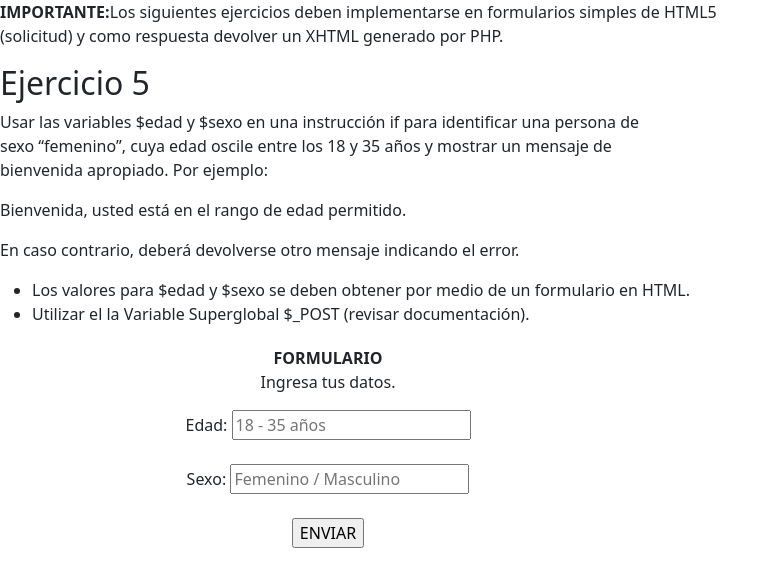
After one commit to Itzel021/tecnologiasweb, a PHP site: page /formulario.html in a window 1280 px wide. The commit adds this page. Shown: the top 587 px of the page, without its empty margins (0-779 px from the left). Run offline with PHP 8.4, Linux system fonts and the light colour scheme.

Commit message:
Práctica 4: Ejercicio 5 completo.

```diff
--- /dev/null
+++ b/practicas/p04/formulario.html
@@ -0,0 +1,50 @@
+<!DOCTYPE html>
+<html lang="en">
+
+<head>
+    <meta charset="UTF-8" />
+    <meta name="viewport" content="width=device-width, initial-scale=1.0" />
+    <link href="https://cdn.jsdelivr.net/npm/bootstrap@5.3.1/dist/css/bootstrap.min.css" rel="stylesheet">
+    <title>Solicitud</title>
+</head>
+
+<body>
+    <p>
+        <strong>IMPORTANTE:</strong>Los siguientes ejercicios deben implementarse
+        en formularios simples de HTML5
+        <br />
+        (solicitud) y como respuesta devolver un XHTML generado por PHP.
+    </p>
+    <h2>Ejercicio 5</h2>
+    <p>
+        Usar las variables $edad y $sexo en una instrucción if para identificar
+        una persona de <br />
+        sexo “femenino”, cuya edad oscile entre los 18 y 35 años y mostrar un
+        mensaje de <br />
+        bienvenida apropiado. Por ejemplo:
+    </p>
+    <p class="sangria">Bienvenida, usted está en el rango de edad permitido.</p>
+    <p>En caso contrario, deberá devolverse otro mensaje indicando el error.</p>
+    <ul>
+        <li>
+            Los valores para $edad y $sexo se deben obtener por medio de un
+            formulario en HTML.
+        </li>
+        <li>
+            Utilizar el la Variable Superglobal $_POST (revisar documentación).
+        </li>
+    </ul>
+    <div class="m-2 text-center p-1" style="width: 50%;">
+        <strong>FORMULARIO</strong>
+        <p>Ingresa tus datos.</p>
+        <form action="formulario.php" method="post">
+            <label for="edad">Edad:</label>
+            <input type="int" id="edad" name="edad" placeholder="18 - 35 años" /><br><br>
+            <label for="sexo">Sexo:</label>
+            <input type="text" id="sexo" name="sexo" placeholder="Femenino / Masculino" /><br><br>
+            <input type="submit" value="ENVIAR">
+        </form>
+    </div>
+</body>
+
+</html>
--- a/practicas/p04/index.php
+++ b/practicas/p04/index.php
@@ -57,8 +57,8 @@
         echo $resultado;
         ?>
         <h2>Ejercicio 4</h2>
-        <p>4. Crear un arreglo cuyos índices van de 97 a 122 y cuyos valores son las letras de la ‘a’<br>
-            a la ‘z’. Usa la función chr(n) que devuelve el caracter cuyo código ASCII es n para poner <br>
+        <p>4. Crear un arreglo cuyos índices van de 97 a 122 y cuyos valores son las letras de la 'a'<br>
+            a la 'z'. Usa la función chr(n) que devuelve el caracter cuyo código ASCII es n para poner <br>
             el valor en cada índice. Es decir:</p>
         <p>[97] => a</p>
         <p>[98] => b</p>
```
Also changed, not shown: practicas/p04/formulario.php (added, +25 -0 lines).
